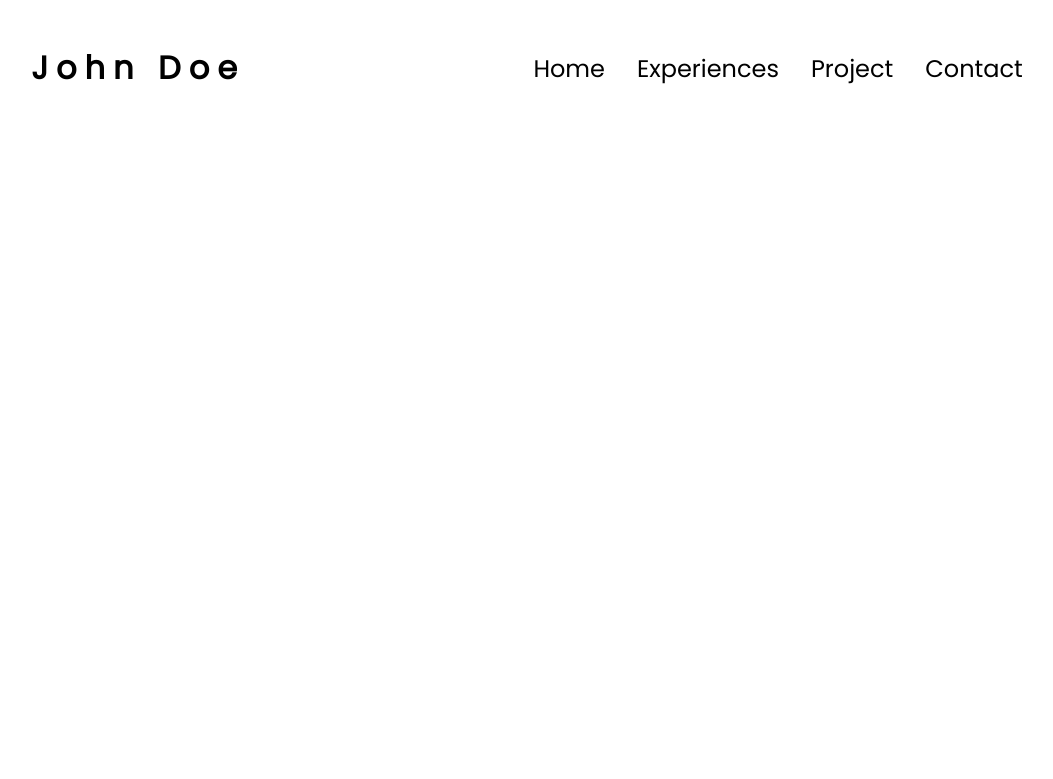
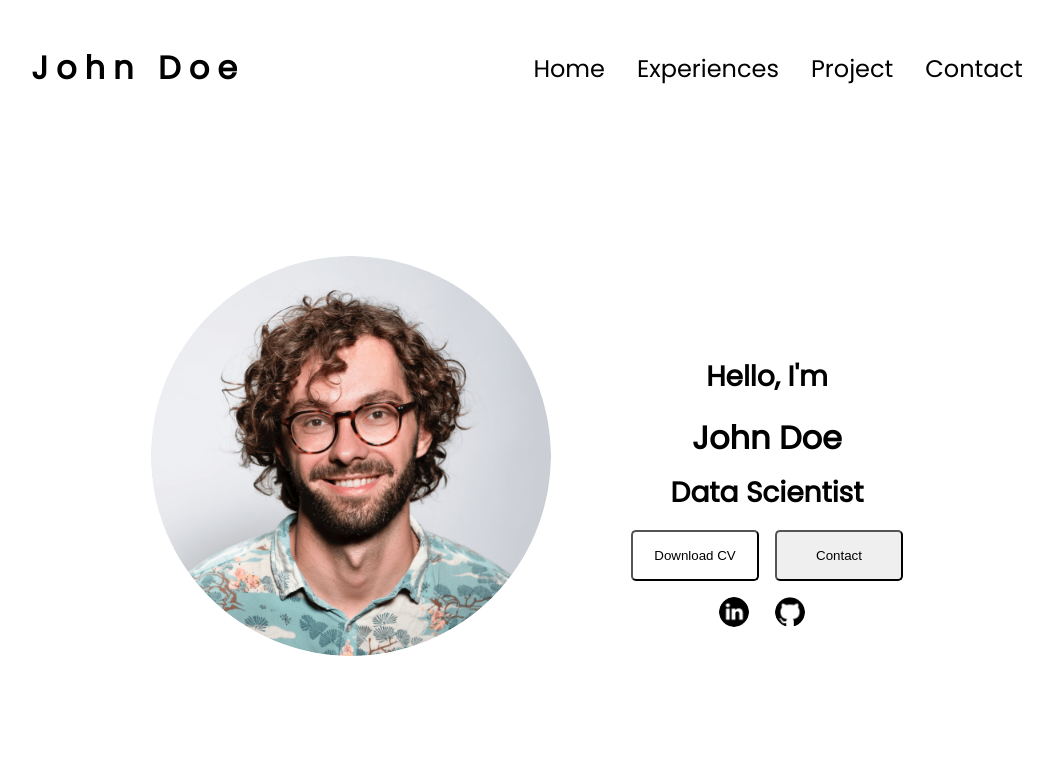
Before and after one commit to kbdp1305/personal-website, a plain HTML site: page index.html in a window 1280 px wide. Shown: the whole page, without its empty margins (113-1166 px from the left). Drawn offline with Linux system fonts and the light colour scheme.

Commit message:
branch commir

```diff
--- a/index.html
+++ b/index.html
@@ -41,6 +41,27 @@
             </div>
         </div>
     </nav>
+    <section id="profile">
+        <div class ="sectin_pic-container">
+        <img src="./assets/profile-pic.png" alt="John Doe Profile Picture">
+        </div>
+        <div class="Section__text">
+            <p class ="section__text_p1">Hello, I'm</p>
+            <h1 class ="title">John Doe</h1>
+            <p class ="section__text_p2">Data Scientist</p>
+            <div class="btn-container">
+                <button class ="btn btn-color-2" onclick="window.open('assets/CV_Krisna Bayu Dharma Putra_Ilmu Komputer.pdf')">Download CV</button>
+                <button class ="btn btn-color-1" onclick="location.href='./#Contact'">Contact</button>
+            </div>
+            <div id = "social-container">
+                <img src="./assets/linkedin.png" alt="My Linkedin Profile"
+                class="icon" onclick="location.href='https://www.linkedin.com/in/dharma-putra1305/'">
+                <img src="./assets/github.png" alt="My Linkedin Profile"
+                class="icon" onclick="location.href='https://github.com/kbdp1305'">
+
+            </div>
+        </div>
+    </section>
   <script src="script.js"></script>
 </body>
 </html>
--- a/style.css
+++ b/style.css
@@ -141,3 +141,125 @@ a:hover {
 .hamburger-icon span  :first-child {
     transform : none;
 }
+
+/* Profile */
+section {
+    padding-top: 4wh;
+    height: 96vh;
+    margin: 0 10rem;
+    box-sizing: border-box;
+    min-height: fit-content;
+}
+.section-container {
+    display : flex;
+}
+
+#profile {
+    display: flex;
+    justify-content: center;
+    gap: 5rem;
+    height: 80vh;
+}
+.sectin_pic-container {
+    display: flex;
+    height: 400px;
+    width: 400px;
+    margin: auto 0;
+
+
+}
+.Section__text  {
+   align-self: center;
+   text-align: center;
+    height: 50vh;
+    gap: 1rem;
+    margin: auto 0;
+
+}
+.Section__text p {
+    font-weight: 600;
+}
+.section__text_p1 {
+    text-align: center;
+}
+.section__text_p1 {
+    font-size: 1.75rem;
+    margin-bottom: 1rem;
+}
+.title {
+    font-size: 3rem;
+    text-align: center;
+}
+.section__text_p2 {
+    font-size: 1.75rem;
+    margin-bottom: 1rem;
+}
+
+
+img {
+    max-width: 100%;
+    height: auto;
+    border-radius: 50%; /* Make the profile picture round */
+}
+
+.Section__text {
+    margin-bottom: 20px;
+}
+
+.title {
+    font-size: 2em;
+    margin: 10px 0;
+}
+
+.btn-container {
+    display: flex;
+    gap: 10px;
+}
+
+.btn {
+    padding: 1rem;
+    width: 8rem;
+    border-radius: 2rem;
+    border-radius: 5px;
+    cursor: pointer;
+}
+
+.btn-color-1 , .btn-color-2{
+    border: rgb( 53,53 green,53 blue) 0.1rem solid;
+}
+
+.btn-color-1:hover , .btn-color-2:hover{
+cursor: pointer;
+}
+
+.btn-color-1:hover , .btn-color-2:hover{
+    background: grey;
+    color: white;
+}
+/* .btn-color-1:hover {
+    background: rgb( 0,0 green,0 blue);
+} */
+.btn-color-2 {
+    background: none;
+}
+.btn-color-2:hover {
+    border: rgb( 255,255 green,255 blue) 0.1rem solid;
+}
+.btn-container {
+    gap: 1rem   ;
+}
+
+#social-container {
+    display: flex   ;
+    margin-top: 1rem;
+    justify-content: center;
+    margin: 1rem;
+    gap: 1rem;
+}
+
+.icon {
+    width: 30px;
+    height: 30px;
+    cursor: pointer;
+    margin-right: 10px;
+}
```
Also changed, not shown: assets/github.png (added), assets/linkedin.png (added), assets/profile-pic.png (added), 1 other file.
